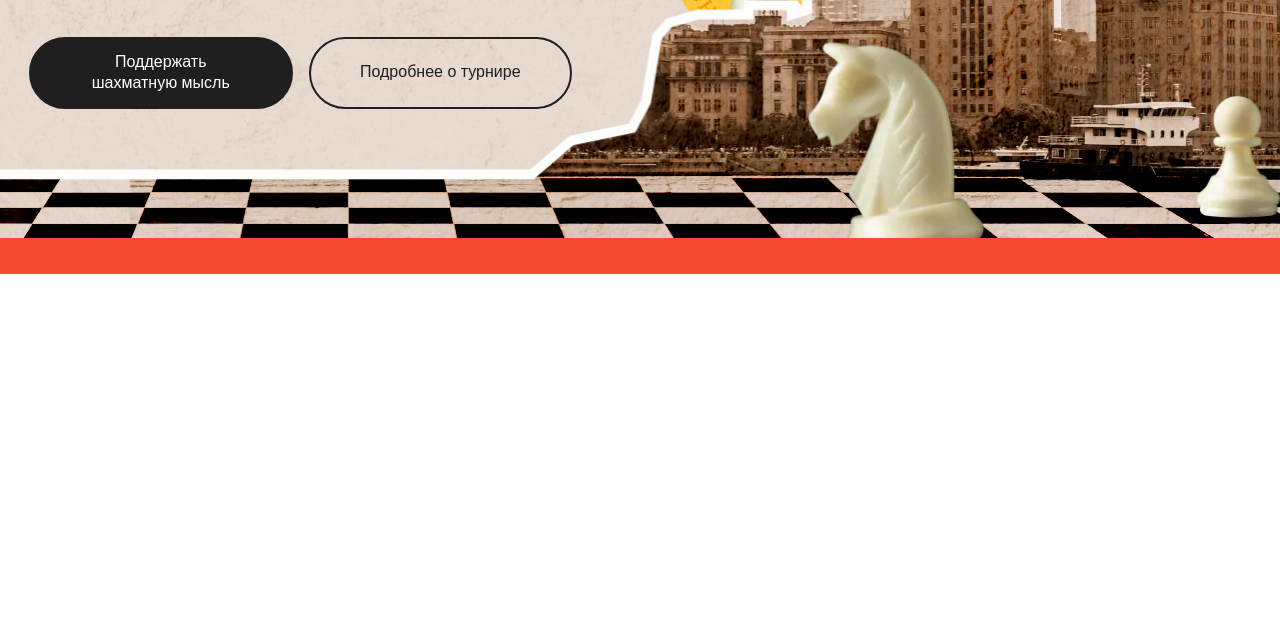
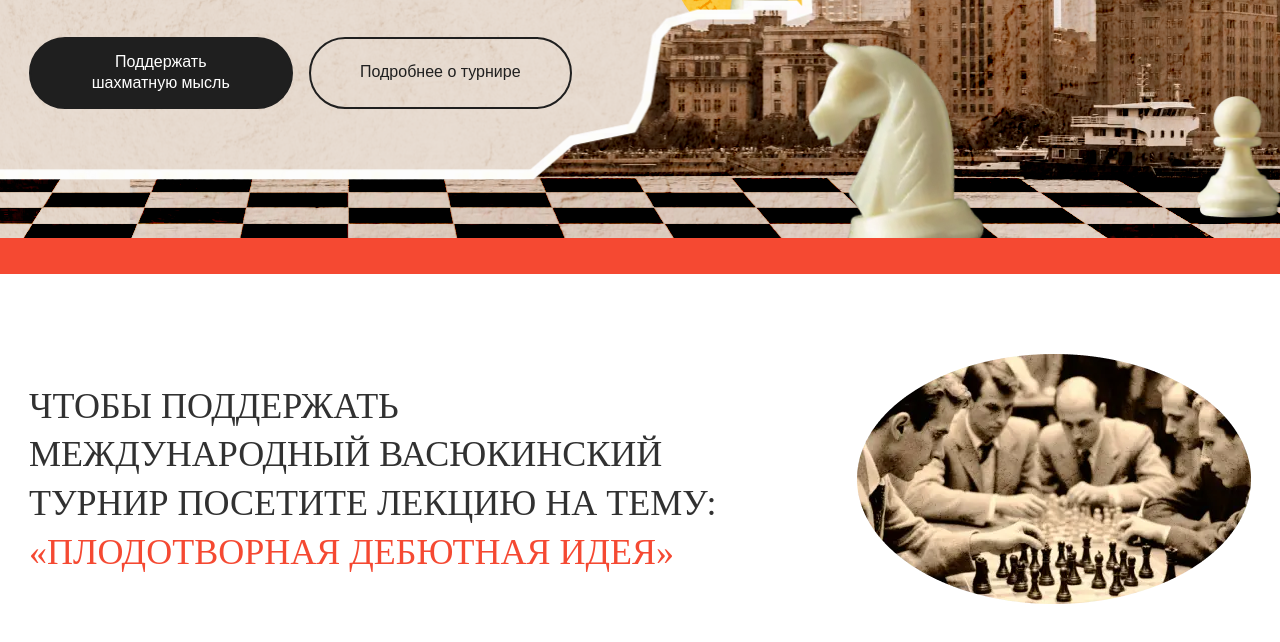
Before and after one commit to hellsgor/Yandex-test-task, a website built with Vite: page index.html in a window 1280 px wide. Shown: the part 462-1104 px from the top of the page. Before the commit the page ends 800 px from the top, so only its background shows below. Built offline with nearby package versions, Linux system fonts and the light colour scheme; files whose address does not match are found by name.

Commit message:
feat(idea): добавлен компонент idea

```diff
--- a/index.html
+++ b/index.html
@@ -16,6 +16,7 @@
 <main>
   {{> hero}}
   {{> ticker this.tickerSlides}}
+  {{> idea}}
 </main>
 {{> elements/icons}}
 </body>
--- /dev/null
+++ b/src/components/idea.hbs
@@ -0,0 +1,10 @@
+<div class="idea section">
+  <div class="idea__wrapper section__container">
+    <h4 class="idea__heading heading heading_4">
+      <span>Чтобы поддержать Международный&nbsp;васюкинский турнир</span>
+      <span>посетите лекцию на&nbsp;тему:</span>
+      <span class=" heading_highlighted">&laquo;Плодотворная дебютная идея&raquo;</span>
+    </h4>
+    {{> elements/image-element parent='idea' elemName='idea' className='image'}}
+  </div>
+</div>
--- /dev/null
+++ b/src/styles/components/_idea.scss
@@ -0,0 +1,14 @@
+.idea {
+  padding-top: 80px;
+  margin-bottom: 64px;
+
+  &__wrapper {
+    display: flex;
+    align-items: center;
+    column-gap: 64px;
+  }
+
+  &__image {
+    flex: 0 0 394px;
+  }
+}
--- a/src/styles/index.scss
+++ b/src/styles/index.scss
@@ -10,5 +10,6 @@
 @import 'components/header';
 @import 'components/hero';
 @import 'components/ticker';
+@import 'components/idea';
 
 @import "elements/button";
```
Also changed, not shown: public/images/idea/idea_1x.png (added), public/images/idea/idea_1x.webp (added), public/images/idea/idea_2x.png (added), public/images/idea/idea_2x.webp (added).
